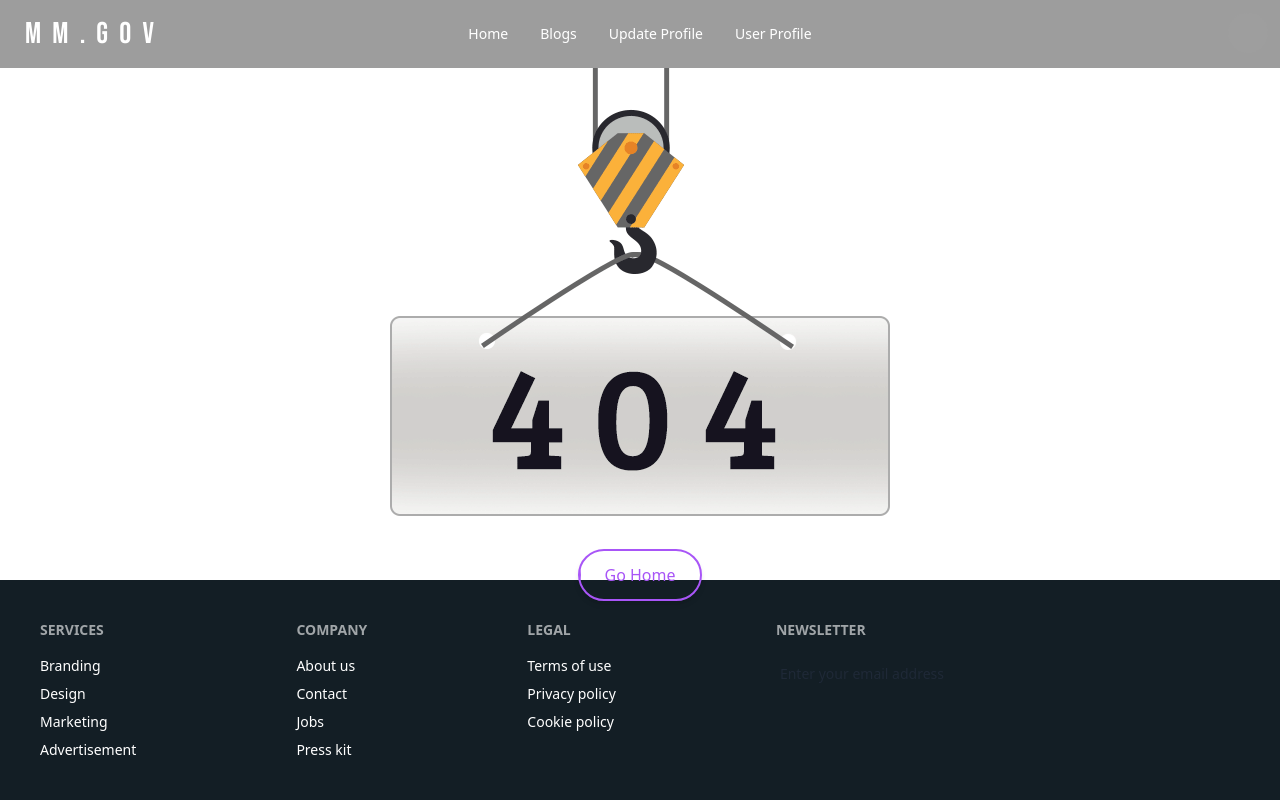
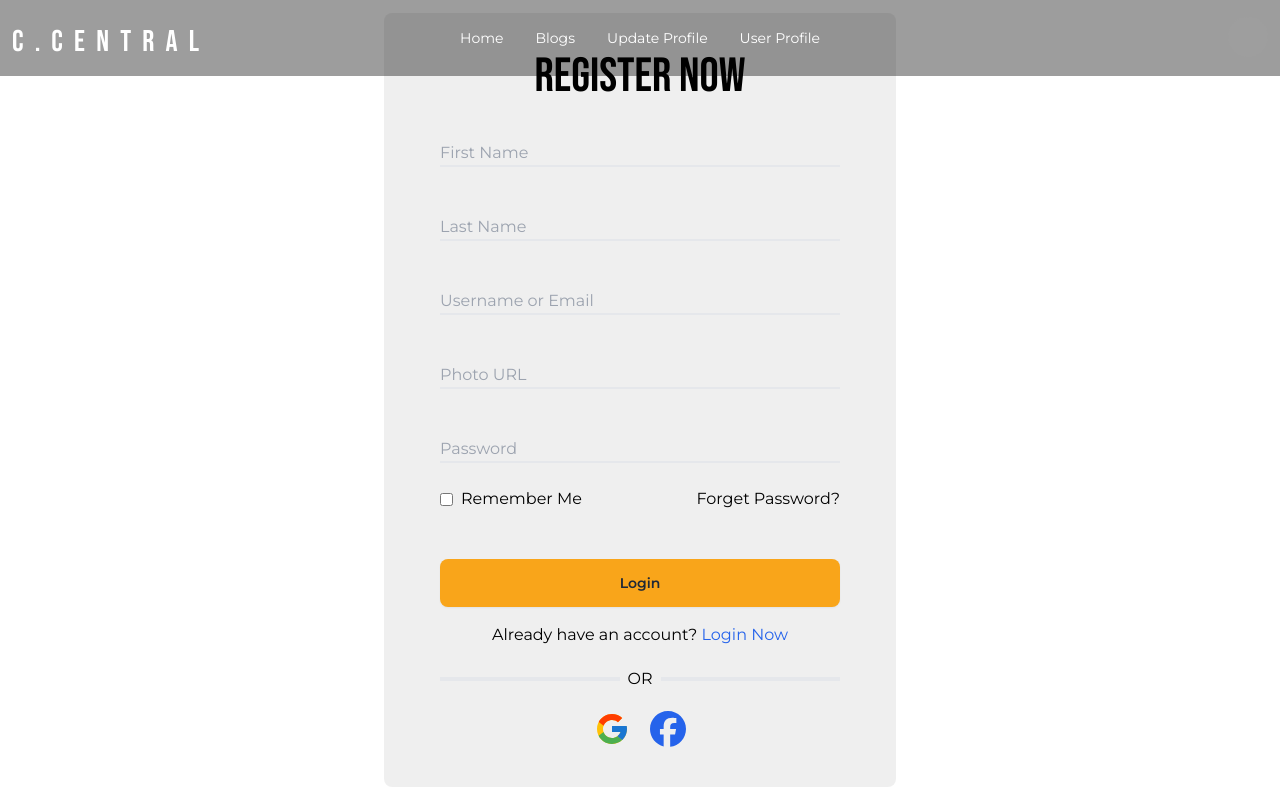
Before and after one commit to md-maruf-billa/Assignment-9-public, a React (Vite) app: page /registration in a window 1280 px wide. Shown: the top 800 px of the page. Built offline with nearby package versions, Linux system fonts and the light colour scheme; grey boxes are pictures that could not be loaded.

Commit message:
Added Registration and Login Page

```diff
--- a/index.html
+++ b/index.html
@@ -4,7 +4,7 @@
     <meta charset="UTF-8" />
     <link rel="icon" type="image/svg+xml" href="/vite.svg" />
     <meta name="viewport" content="width=device-width, initial-scale=1.0" />
-    <title>MM.GOV</title>
+    <title>Citizen Central</title>
   </head>
   <body>
     <div id="root"></div>
--- a/package.json
+++ b/package.json
@@ -10,10 +10,12 @@
     "preview": "vite preview"
   },
   "dependencies": {
+    "firebase": "^10.10.0",
     "localforage": "^1.10.0",
     "match-sorter": "^6.3.4",
     "react": "^18.2.0",
     "react-dom": "^18.2.0",
+    "react-hook-form": "^7.51.2",
     "react-icons": "^5.0.1",
     "react-router-dom": "^6.22.3",
     "sort-by": "^1.2.0",
--- a/src/components/banner/Banner.jsx
+++ b/src/components/banner/Banner.jsx
@@ -37,11 +37,10 @@ const Banner = () => {
                             <div className='flex flex-col justify-center items-center'>
                                 <h1 className='md:text-7xl lg:text-9xl font-title text-center md:leading-[90px] lg:leading-[140px]'>
                                     Welcome to the <br />
-                                    State of Mississippi <br />
-                                    Citizen Portal
+                                    Citizen Central
                                 </h1>
                                 <div className='flex flex-col justify-center items-center gap-5'>
-                                    <Link to={"/registration"} className='btn bg-transparent text-white text-xs md:text-xl'>Create Your MM.GOV Account</Link>
+                                    <Link to={"/registration"} className='btn bg-transparent text-white text-xs md:text-xl'>Create Your Citizen Central Account</Link>
                                     <small>Already Have Account? <Link to={"/login"} className='text-base underline'>Login</Link></small>
                                 </div>
                             </div>
--- a/src/components/nav/Nav.jsx
+++ b/src/components/nav/Nav.jsx
@@ -1,5 +1,5 @@
 import React from 'react';
-import { NavLink } from 'react-router-dom';
+import { Link, NavLink } from 'react-router-dom';
 
 const Nav = () => {
 
@@ -21,7 +21,7 @@ const Nav = () => {
                             {nav_Link}
                         </ul>
                     </div>
-                    <a className="btn btn-ghost text-3xl font-light tracking-[0.7rem] font-title">MM.GOV</a>
+                    <Link to="/" className=" text-3xl font-light tracking-[0.7rem] font-title hidden md:block mt-2 hover:rounded-lg hover:border py-2 px-1">C.Central</Link>
                 </div>
                 <div className="navbar-center hidden md:flex">
                     <ul className="menu menu-horizontal px-1">
--- a/src/pages/login/Login.jsx
+++ b/src/pages/login/Login.jsx
@@ -1,9 +1,42 @@
 import React from 'react';
+import { FaFacebook } from 'react-icons/fa6';
+import { FcGoogle } from 'react-icons/fc';
+import { Link } from 'react-router-dom';
 
 const Login = () => {
     return (
-        <div>
-            This is login
+        <div className='min-h-screen flex justify-center items-center container mx-auto text-black'>
+            <form className='bg-[#00000010] px-14 py-10 rounded-lg'>
+                <h3 className='text-center font-title text-5xl mb-10'>Login Now</h3>
+
+                <div className='flex flex-col w-[400px] gap-12 *:bg-transparent'>
+                    <input className='border-b-2 outline-none' type="email" placeholder='Username or Email' />
+                    <input className='border-b-2 outline-none' type="password" placeholder='Password' />
+                </div>
+                <div className='flex justify-between mt-6'>
+                    <div className='flex items-center gap-2'>
+                        <input className='cursor-pointer' type="checkbox" name="" />
+                        <p>Remember Me</p>
+                    </div>
+                    <div>
+                        <Link>Forget Password?</Link>
+                    </div>
+                </div>
+                <button type='submit' className='btn w-full bg-[#F9A51A] border-none outline-none mt-12'>Login</button>
+                <p className='text-center mt-4'>Don’t have an account? <Link className='text-blue-600' to={"/registration"}>Create an account</Link></p>
+
+
+
+                <div className='flex items-center gap-2 mt-5'>
+                    <div className='border-2 w-1/2 h-[1px]'></div>
+                    <p>OR</p>
+                    <div className='border-2 w-1/2 h-[1px]'></div>
+                </div>
+                <div className='flex gap-5 justify-center items-center mt-5'>
+                    <FcGoogle className='text-4xl cursor-pointer'></FcGoogle>
+                    <FaFacebook className='text-4xl cursor-pointer text-blue-600'></FaFacebook>
+                </div>
+            </form>
         </div>
     );
 };
--- /dev/null
+++ b/src/pages/registration/Registration.jsx
@@ -0,0 +1,76 @@
+import React from 'react';
+import { FaFacebook } from 'react-icons/fa6';
+import { FcGoogle } from 'react-icons/fc';
+import { Link } from 'react-router-dom';
+import { useForm } from "react-hook-form"
+
+const Registration = () => {
+    const {
+        register,
+        handleSubmit,
+      } = useForm()
+    const handelRegister =(data)=>{
+        console.log(data)
+
+    }
+    return (
+        <div className='min-h-screen container mx-auto flex  justify-center items-center  text-black' >
+            <form onSubmit={handleSubmit(handelRegister)} className='bg-[#00000010] px-14 py-10 rounded-lg'>
+                <h3 className='text-center font-title text-5xl mb-10'>Register Now</h3>
+
+                <div className='flex flex-col w-[400px] gap-12 *:bg-transparent'>
+                    <input {...register('firstName')} className='border-b-2 outline-none' type="text" placeholder='First Name' />
+                    <input {...register('lastName')} className='border-b-2 outline-none' type="text" placeholder='Last Name' />
+                    <input {...register('email')} className='border-b-2 outline-none' type="email" placeholder='Username or Email' />
+                    <input {...register('photoURL')} className='border-b-2 outline-none' type="text" placeholder='Photo URL' />
+
+                    <input {...register('password')} className='border-b-2 outline-none' type="password" placeholder='Password' />
+                </div>
+                <div className='flex justify-between mt-6'>
+                    <div className='flex items-center gap-2'>
+                        <input className='cursor-pointer' type="checkbox" name="" />
+                        <p>Remember Me</p>
+                    </div>
+                    <div>
+                        <Link>Forget Password?</Link>
+                    </div>
+                </div>
+                <button type='submit' className='btn w-full bg-[#F9A51A] border-none outline-none mt-12'>Login</button>
+                <p className='text-center mt-4'>Already have an account? <Link className='text-blue-600' to={"/login"}>Login Now</Link></p>
+
+
+
+                <div className='flex items-center gap-2 mt-5'>
+                    <div className='border-2 w-1/2 h-[1px]'></div>
+                    <p>OR</p>
+                    <div className='border-2 w-1/2 h-[1px]'></div>
+                </div>
+                <div className='flex gap-5 justify-center items-center mt-5'>
+                    <FcGoogle className='text-4xl cursor-pointer'></FcGoogle>
+                    <FaFacebook className='text-4xl cursor-pointer text-blue-600'></FaFacebook>
+                </div>
+
+            </form>
+        </div >
+
+
+    );
+};
+
+export default Registration;
+
+
+
+
+
+
+
+
+
+
+// {
+//     pass && (
+//         passError ? <small className='-mt-12 text-red-600'>Your Password too week</small> :
+//             <small className='-mt-12 text-green-500'>Your Password is Strong</small>
+//     )
+// }
--- a/src/router/Router.jsx
+++ b/src/router/Router.jsx
@@ -5,6 +5,7 @@ import Home from '../pages/home/Home';
 import Error from '../pages/error/Error';
 import Login from '../pages/login/Login';
 import Details from '../pages/details/Details';
+import Registration from '../pages/registration/Registration';
 
 const Router = createBrowserRouter([
     {
@@ -19,6 +20,10 @@ const Router = createBrowserRouter([
             {
                 path:"/login",
                 element:<Login></Login>
+            },
+            {
+                path:"/registration",
+                element:<Registration></Registration>
             }
             ,
             {
--- /dev/null
+++ b/src/utils/firebase/FireBase.confing.js
@@ -0,0 +1,16 @@
+// Import the functions you need from the SDKs you need
+import { initializeApp } from "firebase/app";
+
+
+// Your web app's Firebase configuration
+const firebaseConfig = {
+  apiKey: "AIzaSyAEp5cijSYaMcqb-EBOctrTyHI4Z5GnKyw",
+  authDomain: "citizen-central.firebaseapp.com",
+  projectId: "citizen-central",
+  storageBucket: "citizen-central.appspot.com",
+  messagingSenderId: "323276185825",
+  appId: "1:323276185825:web:5877e027165637f00697a0"
+};
+
+// Initialize Firebase
+const app = initializeApp(firebaseConfig);
```
Also changed, not shown: 1 other file (tests, documents, lock files or other folders).
